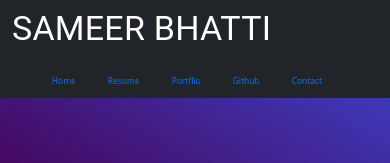
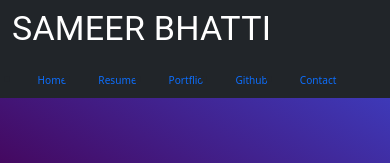
Before and after one commit to bhatti8162/Sameer-Bhatti-Portfolio, a React (Create React App) app: page /Contact in a window 390 px wide. Shown: the top 163 px of the page. Built offline with nearby package versions, Linux system fonts and the light colour scheme.

Commit message:
fix responsive bug

```diff
--- a/src/Components/Header/Nav.css
+++ b/src/Components/Header/Nav.css
@@ -61,6 +61,6 @@ ul a:hover {
     flex-wrap: wrap;
   }
   #nav ul li a{
-   font-size: 1vmax;
+   font-size: 1.2vmax;
   }
 }
```
